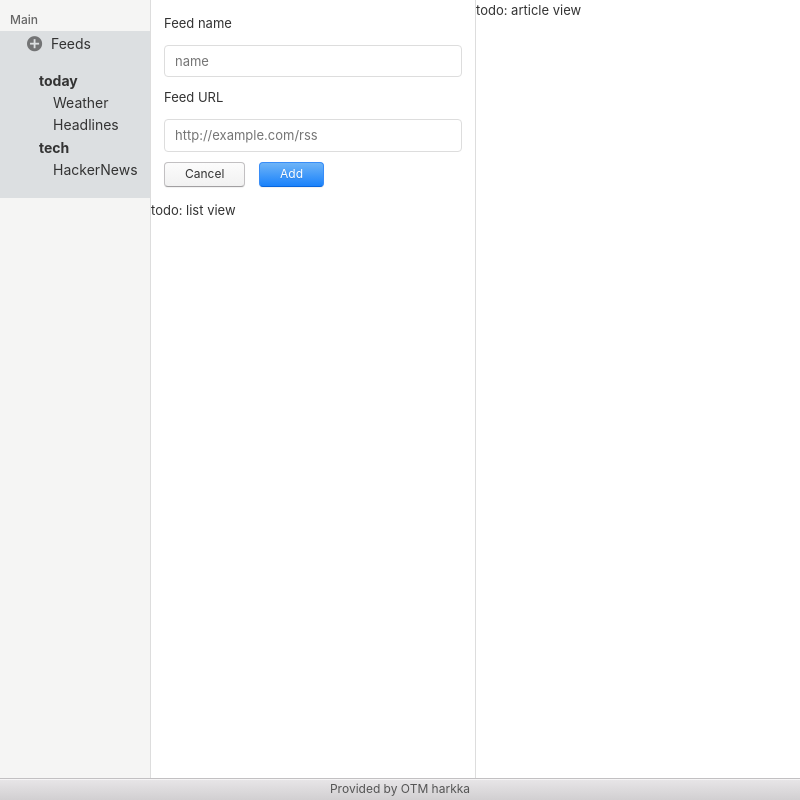
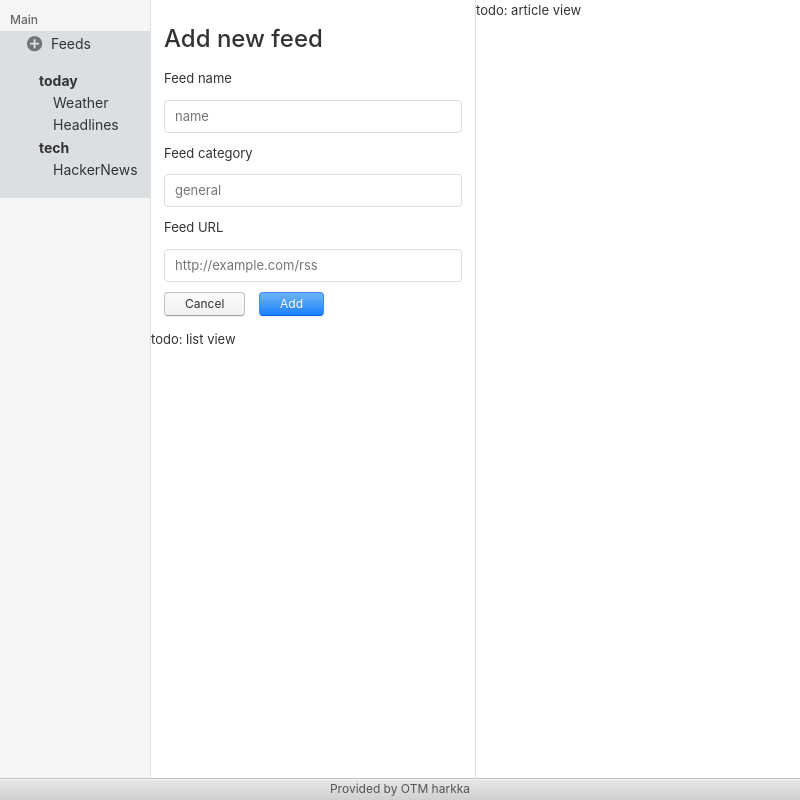
Before and after one commit to pihvi/otm-harjoitustyo, an Electron app: page electron/index.html in a window 800 px wide. Both pictures are taken after a click on the element 34 px from the left and 39 px from the top of the page. Drawn offline with nearby package versions, Linux system fonts and the light colour scheme.

Commit message:
Add title and category

```diff
--- a/electron/index.html
+++ b/electron/index.html
@@ -50,9 +50,14 @@
           </div>
           <div class="pane">
             <form id="add-feed">
+              <h3>Add new feed</h3>
               <div class="form-group">
                 <label>Feed name</label>
                 <input type="text" class="form-control" placeholder="name">
+              </div>
+              <div class="form-group">
+                <label>Feed category</label>
+                <input type="text" class="form-control" placeholder="general">
               </div>
               <div class="form-group">
                 <label>Feed URL</label>
```
